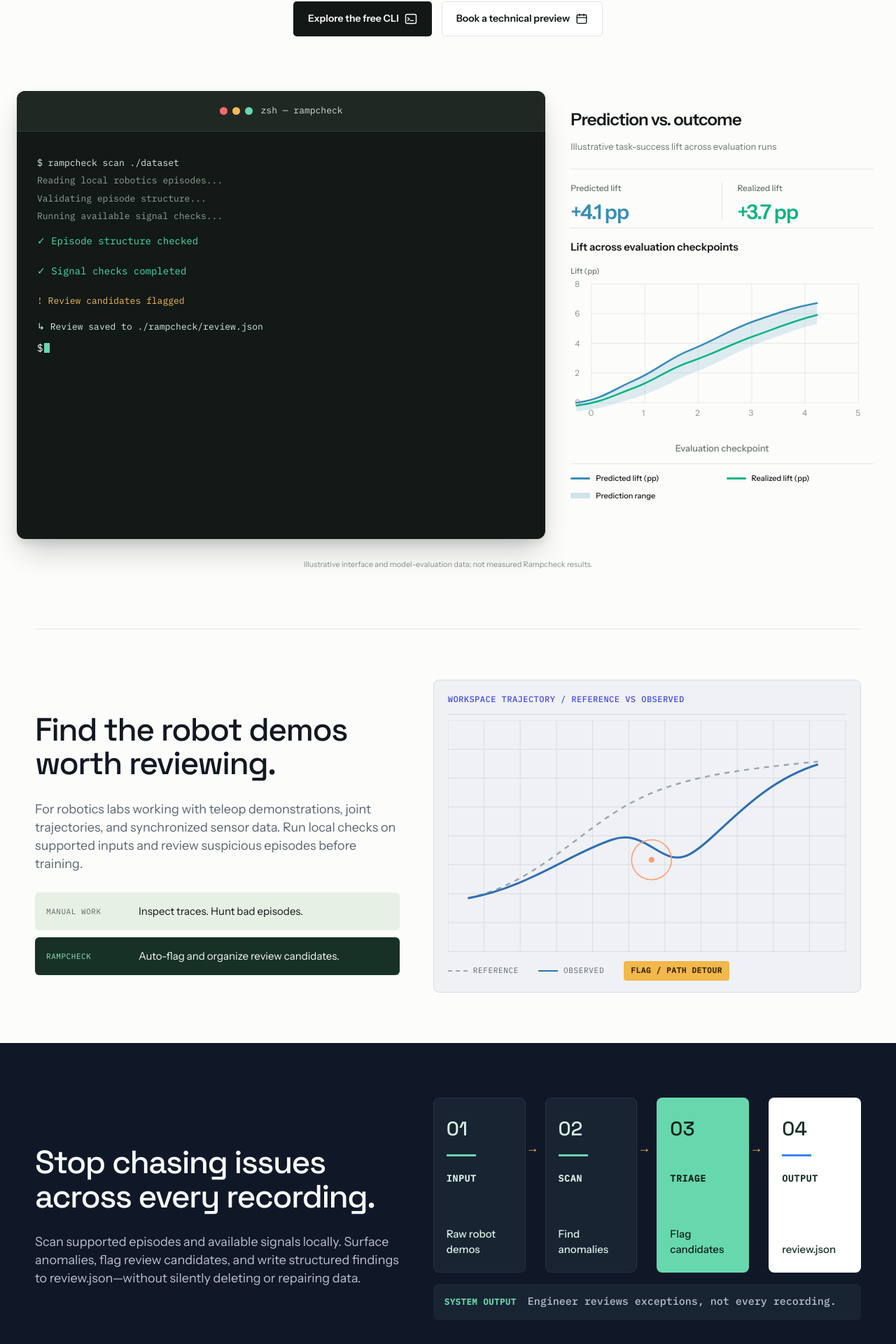
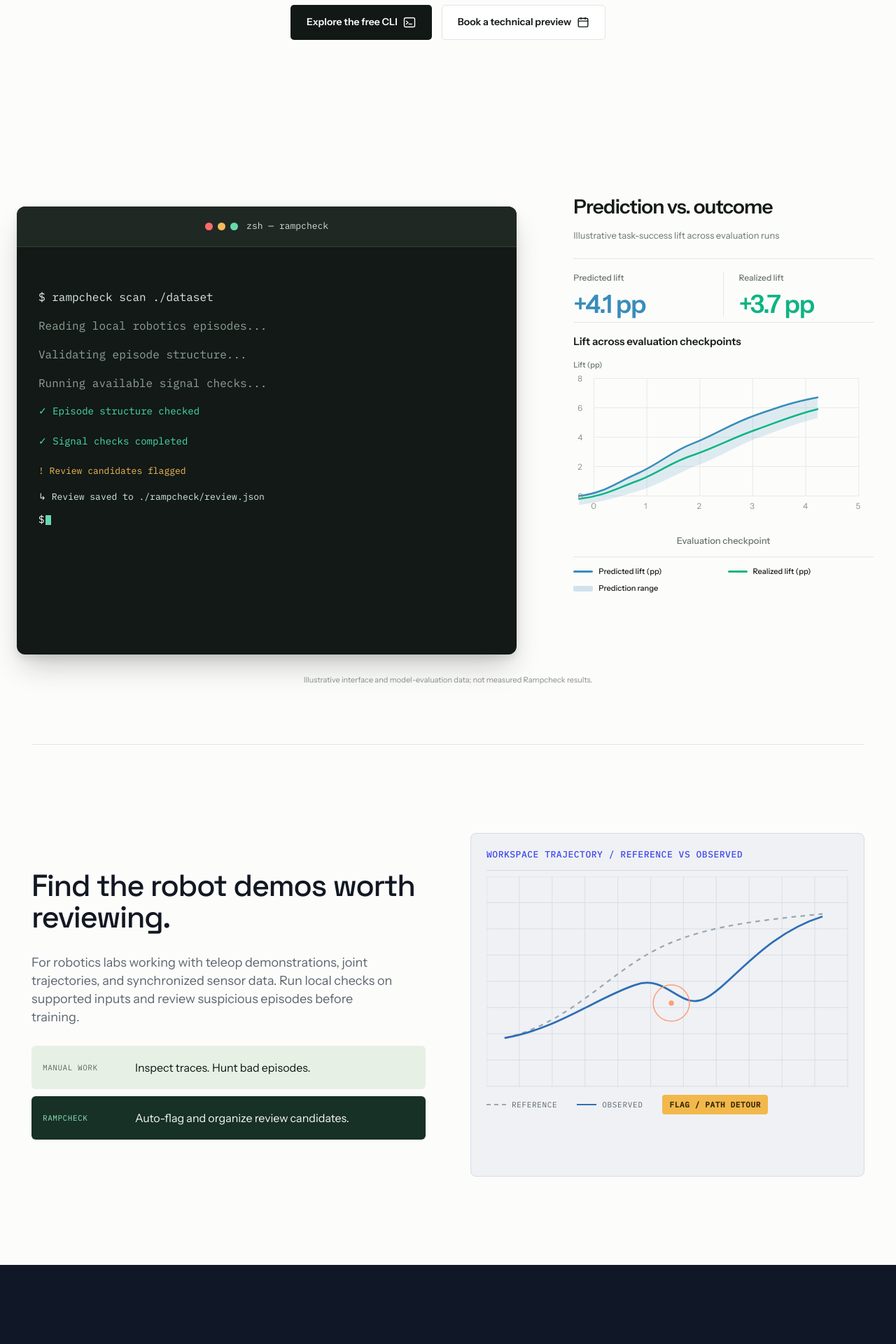
Before and after one commit to getrampcheck/rampcheck-website, a Next.js app in the folder rampcheck/: page / in a window 1280 px wide. Shown: the part 340-2260 px from the top of the page at 70% size. Built offline with nearby package versions, Linux system fonts and the light colour scheme.

Commit message:
Match the V13 frame and component dimensions.
Give the hero, eight sections, and footer the desktop frame heights, and size the terminal, panels, and workflow cards to the Figma measurements.

```diff
--- a/rampcheck/app/globals.css
+++ b/rampcheck/app/globals.css
@@ -103,7 +103,7 @@ input {
 .button {
   display: inline-flex;
   min-height: 50px;
-  padding: 0 20px;
+  padding: 0 22px;
   align-items: center;
   justify-content: center;
   gap: 8px;
@@ -151,9 +151,13 @@ input {
 }
 
 .hero {
+  display: flex;
   width: min(100% - 48px, 1300px);
+  min-height: 1301px;
   margin: 0 auto;
   padding: 94px 0 48px;
+  flex-direction: column;
+  box-sizing: border-box;
 }
 
 .hero-copy {
@@ -188,7 +192,7 @@ input {
 .hero h1 {
   margin: 0;
   color: #111815;
-  font-size: clamp(40px, 4.25vw, 61px);
+  font-size: clamp(40px, 4.6vw, 64px);
   font-weight: 600;
   letter-spacing: -0.035em;
   line-height: 1.12;
@@ -212,14 +216,16 @@ input {
 
 .hero-stage {
   display: grid;
-  grid-template-columns: minmax(0, 1.55fr) minmax(320px, 0.95fr);
-  gap: 14px;
-  align-items: start;
+  grid-template-columns: minmax(0, 727fr) minmax(280px, 467fr);
+  gap: 59px;
+  align-items: end;
   width: 100%;
-  margin-top: 78px;
+  min-height: 751px;
+  margin-top: auto;
 }
 
 .hero-terminal {
+  width: 100%;
   min-height: 640px;
   padding: 0 0 36px;
   border-radius: 12px;
@@ -247,8 +253,16 @@ input {
 .term-lights i:first-child { background: #ff6b6b; }
 .term-lights i:nth-child(2) { background: #f2ba59; }
 
+.term-dim,
+.term-ok-line,
+.term-warn-line,
+.term-file-line,
+.term-cursor-line {
+  margin: 14px 0 0;
+  font-size: 16px;
+}
+
 .term-dim {
-  margin: 8px 0 0;
   color: #91a197;
 }
 
@@ -266,9 +280,9 @@ input {
 }
 
 .hero-terminal-body {
-  padding: 36px 29px 0;
-  font-size: 13px;
-  line-height: 1.35;
+  padding: 58px 31px 0;
+  font-size: 16px;
+  line-height: 1.7;
 }
 
 .term-prompt {
@@ -364,9 +378,13 @@ input {
   color: #151b18;
 }
 
+.outcome-panel {
+  align-self: center;
+}
+
 .outcome-panel h2 {
   margin: 0;
-  font-size: 24px;
+  font-size: 28px;
   font-weight: 600;
   letter-spacing: -0.03em;
 }
@@ -405,7 +423,7 @@ input {
 .outcome-kpis strong {
   display: block;
   margin-top: 10px;
-  font-size: 29px;
+  font-size: 36px;
   font-weight: 600;
   letter-spacing: -0.03em;
   line-height: 1;
@@ -491,13 +509,15 @@ input {
 
 .ed-band {
   display: grid;
-  grid-template-columns: minmax(0, 0.92fr) minmax(320px, 1.08fr);
-  gap: 48px;
+  grid-template-columns: minmax(0, 1fr) minmax(280px, 1fr);
+  gap: 64px;
   align-items: center;
-  width: min(100% - 48px, 1180px);
+  width: min(100% - 90px, 1350px);
+  min-height: 744px;
   margin: 0 auto;
-  padding: 72px 0;
+  padding: 34px 0;
   border-top: 1px solid #e7e4de;
+  box-sizing: border-box;
 }
 
 .ed-band.tone-dark,
@@ -506,7 +526,7 @@ input {
   width: 100%;
   max-width: none;
   border-top: 0;
-  padding: 78px max(24px, calc((100% - 1180px) / 2));
+  padding: 34px max(24px, calc((100% - 1350px) / 2));
 }
 
 .ed-band.tone-dark { background: #101828; color: #f4f7fb; }
@@ -553,10 +573,10 @@ input {
 }
 
 .ed-copy h2 {
-  margin: 22px 0 0;
+  margin: 0;
   color: #121822;
   font-family: var(--font-space-grotesk), sans-serif;
-  font-size: clamp(34px, 3.6vw, 48px);
+  font-size: clamp(36px, 3.4vw, 52px);
   font-weight: 500;
   letter-spacing: -0.035em;
   line-height: 1.05;
@@ -603,12 +623,12 @@ input {
   display: grid;
   grid-template-columns: 132px 1fr;
   align-items: center;
-  min-height: 54px;
+  min-height: 62px;
   margin: 0;
   padding: 0 16px;
   border-radius: 6px;
   background: #e7f0e4;
-  font-size: 15px;
+  font-size: 16px;
 }
 
 .ed-compare .is-product,
@@ -657,7 +677,7 @@ input {
 .flow-steps b,
 .stack-cards b {
   font-family: var(--font-space-grotesk), sans-serif;
-  font-size: 28px;
+  font-size: 36px;
   font-weight: 500;
 }
 
@@ -675,7 +695,7 @@ input {
 .stack-cards span {
   margin-top: auto;
   padding-top: 28px;
-  font-size: 15px;
+  font-size: 16px;
   font-weight: 500;
   letter-spacing: 0;
   text-transform: none;
@@ -686,9 +706,9 @@ input {
 }
 
 .ed-panel {
-  min-height: 430px;
-  margin: 0;
-  padding: 18px 20px 16px;
+  min-height: 491px;
+  margin: 0;
+  padding: 20px 22px 16px;
   border: 1px solid #d4dde2;
   border-radius: 8px;
   background: #eff1f4;
@@ -700,7 +720,7 @@ input {
 .scan-json {
   margin: 0;
   font-family: var(--font-plex-mono), monospace;
-  font-size: 12px;
+  font-size: 13px;
   font-weight: 500;
   letter-spacing: 0.04em;
   text-transform: uppercase;
@@ -777,14 +797,16 @@ input {
 .stack-cards li {
   position: relative;
   display: flex;
-  min-height: 250px;
+  min-height: 261px;
   flex-direction: column;
-  padding: 22px 18px 20px;
+  padding: 19px 16px 18px;
   border: 1px solid #243044;
   border-radius: 8px;
   background: #182432;
   color: #d7efe4;
 }
+
+.stack-cards li { min-height: 245px; }
 
 .flow-steps li.is-active,
 .stack-cards li.is-active {
@@ -828,7 +850,12 @@ input {
 .stack-cards li.is-light b::after { background: #3b82f6; }
 
 .flow-panel,
-.stack-panel { margin: 0; }
+.stack-panel {
+  min-height: 509px;
+  margin: 0;
+}
+
+.flow-panel { display: flex; flex-direction: column; justify-content: flex-end; }
 
 .flow-panel .panel-foot,
 .stack-panel .upload-bar {
@@ -858,8 +885,9 @@ input {
 
 .ed-band.stack {
   grid-template-columns: 1fr;
-  gap: 28px;
-  align-items: start;
+  gap: 36px;
+  align-content: center;
+  align-items: center;
 }
 
 .ed-copy.wide,
@@ -870,14 +898,16 @@ input {
 .split-visual,
 .readiness {
   display: grid;
-  grid-template-columns: minmax(0, 1.4fr) minmax(220px, 0.6fr);
-  gap: 36px;
+  grid-template-columns: minmax(0, 812fr) minmax(220px, 420fr);
+  gap: 48px;
   align-items: center;
+  width: 100%;
 }
 
 .learning-line {
-  margin: 0;
-  padding: 18px 12px 8px;
+  min-height: 271px;
+  margin: 0;
+  padding: 28px 20px 12px;
   border: 1px solid #d7e0ea;
   border-radius: 10px;
   background: #f7fafc;
@@ -991,8 +1021,10 @@ input {
 .readiness-rows {
   display: grid;
   gap: 10px;
-  margin: 0;
-  padding: 18px;
+  align-content: center;
+  min-height: 271px;
+  margin: 0;
+  padding: 18px 21px;
   border: 1px solid #e4e8ee;
   border-radius: 12px;
   background: #f4f6f8;
@@ -1003,7 +1035,7 @@ input {
   display: grid;
   grid-template-columns: 180px 1fr;
   align-items: center;
-  min-height: 58px;
+  min-height: 57px;
   padding: 0 18px;
   border-radius: 8px;
   background: #e7ece8;
@@ -1023,17 +1055,22 @@ input {
 .readiness-rows .is-pilot b { color: #3b82c4; }
 
 .close-band {
-  padding: 108px 24px 88px;
+  display: flex;
+  min-height: 744px;
+  flex-direction: column;
+  justify-content: center;
+  padding: 80px 24px;
   background: #101828;
   color: #f7f8f8;
   text-align: center;
+  box-sizing: border-box;
 }
 
 .close-band h2 {
-  max-width: 760px;
+  max-width: 1045px;
   margin: 0 auto;
   font-family: var(--font-space-grotesk), sans-serif;
-  font-size: clamp(36px, 4vw, 56px);
+  font-size: clamp(40px, 4.6vw, 64px);
   font-weight: 500;
   letter-spacing: -0.035em;
   line-height: 1.08;
@@ -1079,7 +1116,10 @@ input {
   font-family: var(--font-plex-mono), monospace;
 }
 
-.scan-window.is-compact { min-height: 360px; }
+.scan-window.is-compact {
+  width: 100%;
+  min-height: 518px;
+}
 
 .scan-window .hero-terminal-bar {
   position: relative;
@@ -2022,10 +2062,15 @@ input {
 }
 
 .site-footer {
-  padding: 42px max(32px, calc((100% - 1180px) / 2)) 28px;
+  display: flex;
+  min-height: 690px;
+  flex-direction: column;
+  justify-content: space-between;
+  padding: 48px max(32px, calc((100% - 1248px) / 2)) 36px;
   border-top: 1px solid #e6e8ec;
   background: #f7f6f3;
   color: #17191c;
+  box-sizing: border-box;
 }
 
 .footer-wordmark {
@@ -2036,17 +2081,18 @@ input {
 
 .footer-lead {
   display: grid;
-  grid-template-columns: minmax(280px, 1.4fr) repeat(3, minmax(120px, 0.7fr));
+  grid-template-columns: minmax(280px, 1.4fr) repeat(3, minmax(140px, 0.7fr));
   gap: 36px;
-  margin-top: 72px;
-  padding: 36px 0 72px;
+  margin-top: 48px;
+  padding: 48px 0 64px;
   border-top: 1px solid #e4e6ea;
 }
 
 .footer-lead h2 {
+  max-width: 549px;
   margin: 0;
   font-family: var(--font-space-grotesk), sans-serif;
-  font-size: clamp(28px, 3vw, 40px);
+  font-size: clamp(32px, 3.2vw, 44px);
   font-weight: 500;
   letter-spacing: -0.035em;
   line-height: 1.08;
@@ -2433,7 +2479,7 @@ input {
 
   .flow-steps li,
   .stack-cards li {
-    min-height: 180px;
+    min-height: 160px;
   }
 
   .flow-steps li::after,
@@ -2443,6 +2489,24 @@ input {
 }
 
 @media (max-width: 980px) {
+  .hero,
+  .ed-band,
+  .close-band,
+  .site-footer,
+  .hero-stage,
+  .hero-terminal,
+  .ed-panel,
+  .flow-panel,
+  .stack-panel,
+  .scan-window.is-compact,
+  .learning-line,
+  .readiness-rows {
+    min-height: 0;
+  }
+
+  .hero { display: block; }
+  .site-footer { display: block; }
+
   .editorial { width: 100%; }
 
   .ed-band {
```
